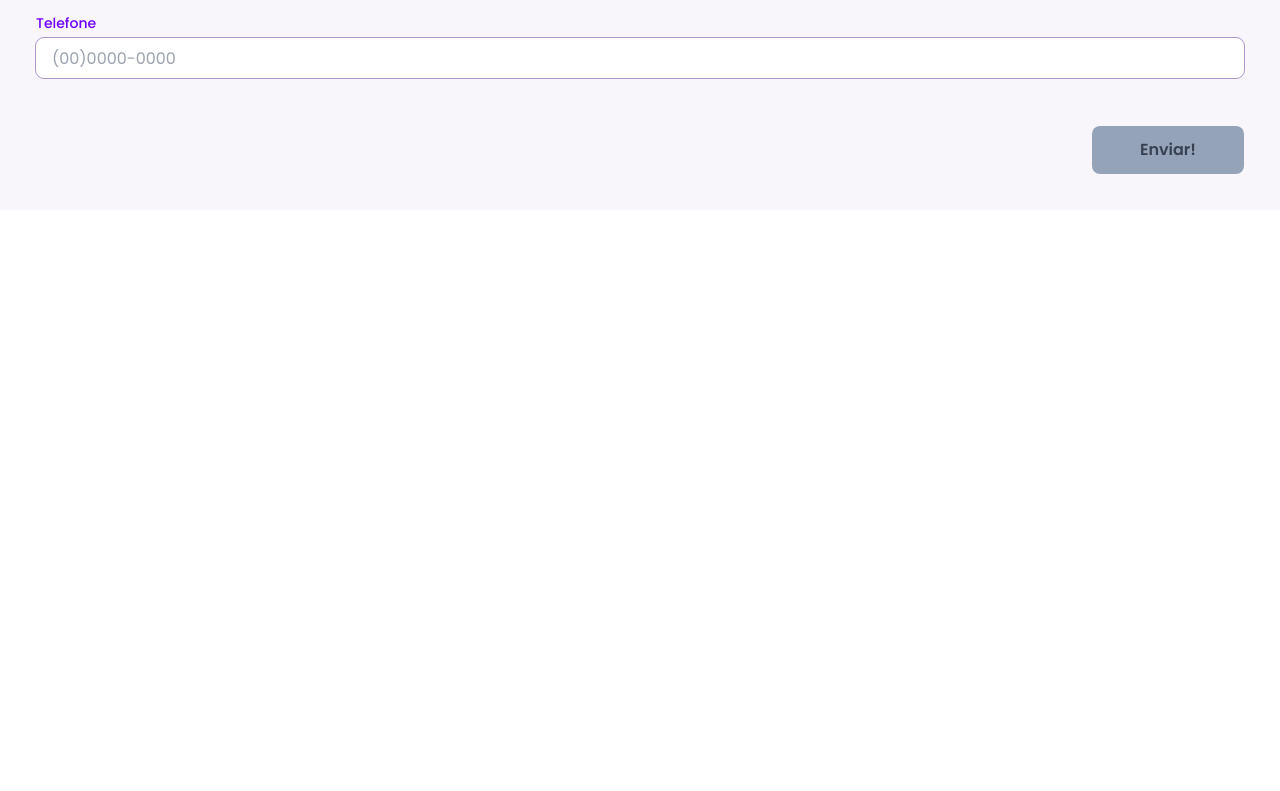
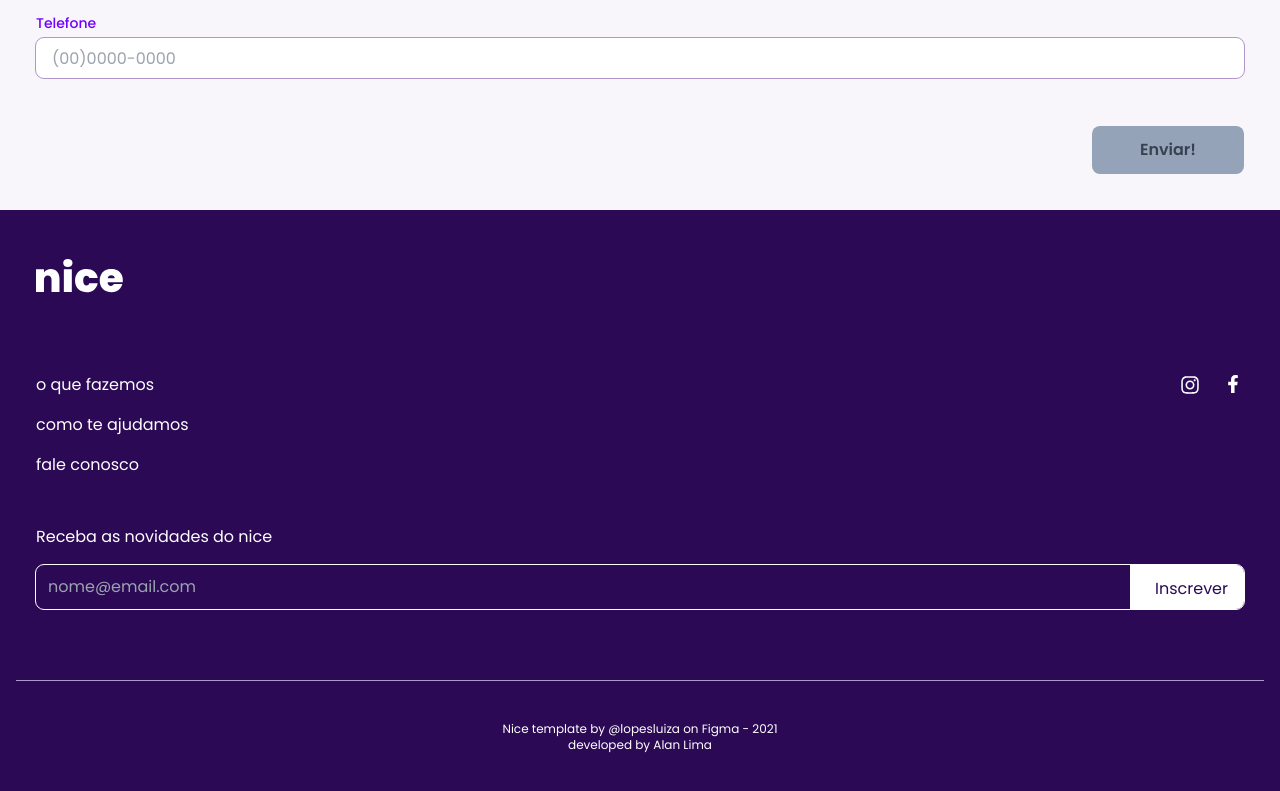
Before and after one commit to devalanlima/Nice, a Vue app: page / in a window 1280 px wide. Shown: the part 3173-3964 px from the top of the page. Before the commit the page ends 3383 px from the top, so only its background shows below. Built offline with nearby package versions, Linux system fonts and the light colour scheme.

Commit message:
create / footer and add SecaoFinal component

```diff
--- a/src/App.vue
+++ b/src/App.vue
@@ -4,6 +4,7 @@ import BannerPrincipal from './components/BannerPrincipal.vue'
 import SecaoBeneficios from './components/SecaoBeneficios.vue';
 import SecaoQuemSomos from './components/SecaoQuemSomos.vue';
 import SecaoContato from './components/SecaoContato.vue';
+import SecaoFinal from './components/SecaoFinal.vue';
 </script>
 
 <template>
@@ -16,4 +17,7 @@ import SecaoContato from './components/SecaoContato.vue';
     <SecaoQuemSomos/>
     <SecaoContato/>
   </main>
+  <footer>
+    <SecaoFinal/>
+  </footer>
 </template>
```
